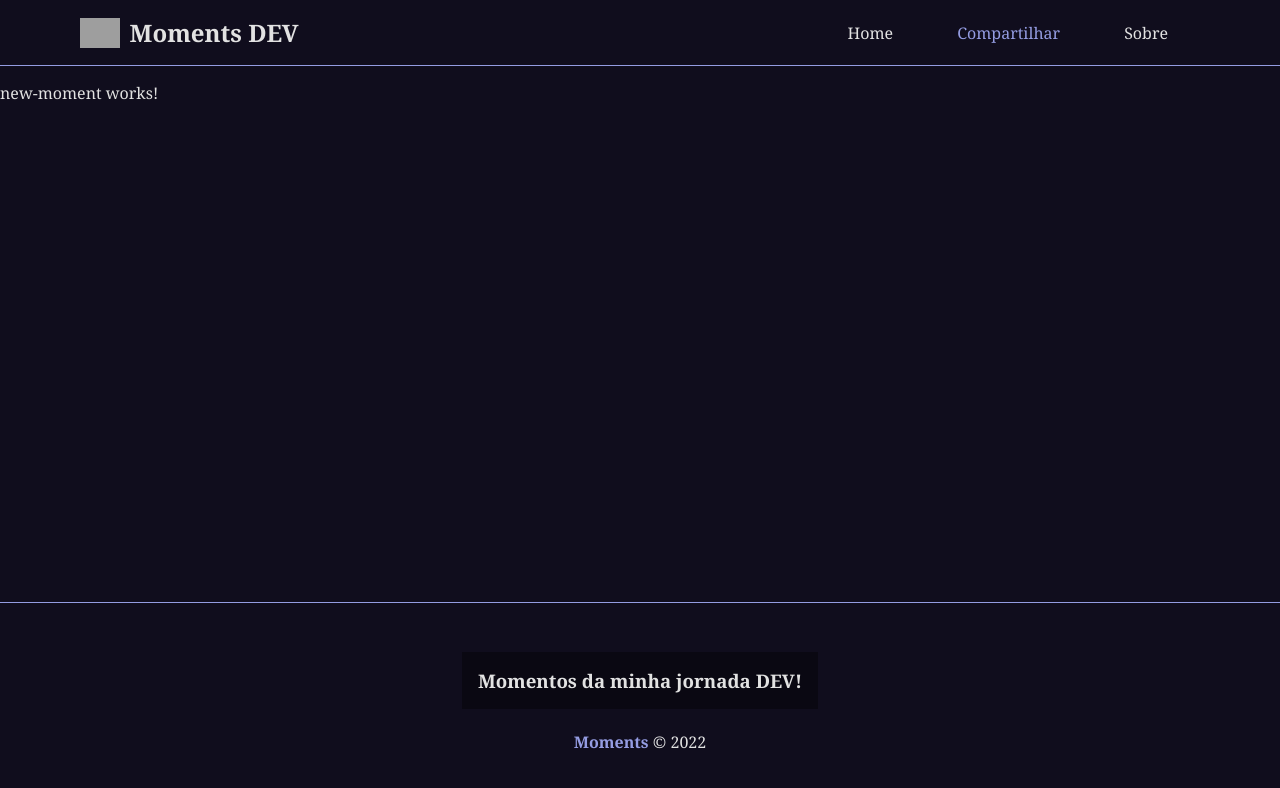
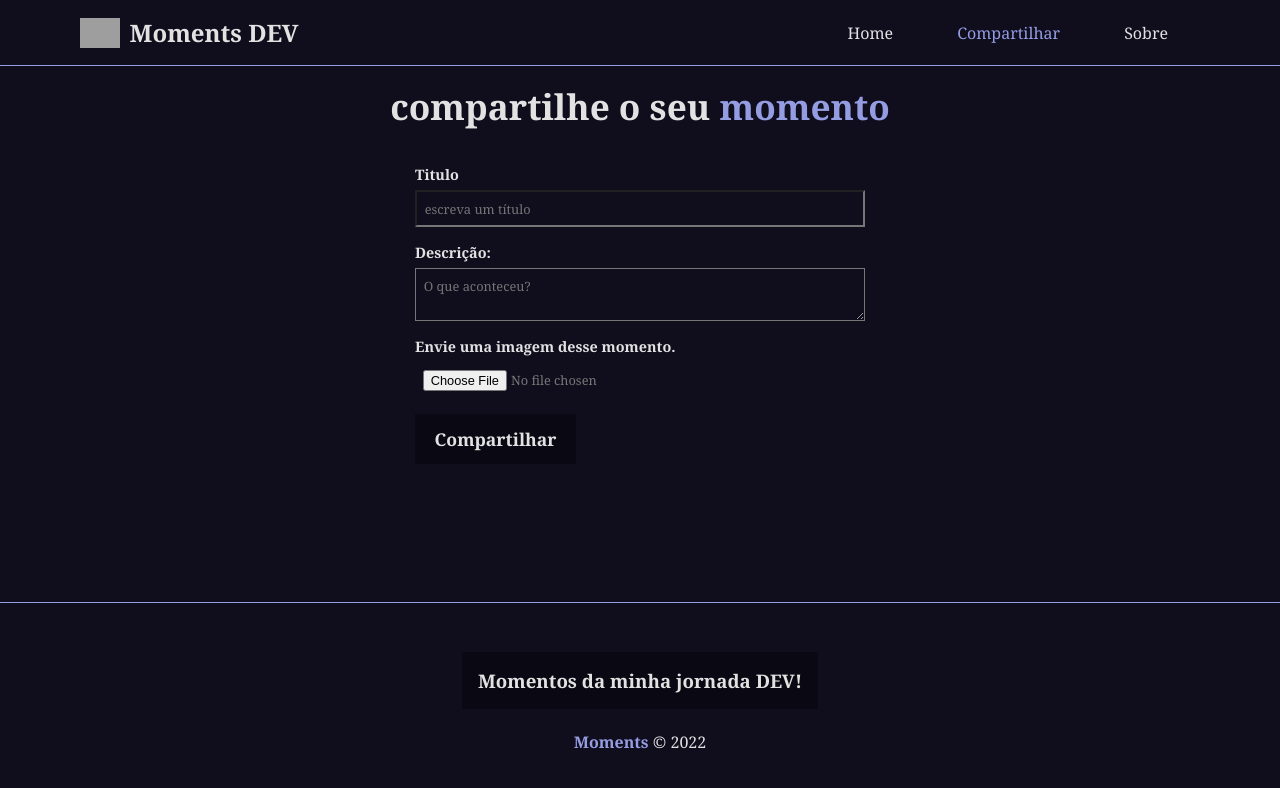
Before and after one commit to oeduardodev/PROJETO-Codei-frontend, an Angular app: page /moments/new in a window 1280 px wide. Shown: the top 788 px of the page. Built offline with nearby package versions, Linux system fonts and the light colour scheme; grey boxes are pictures that could not be loaded.

Commit message:
FEAT: Componente de formulário

```diff
--- /dev/null
+++ b/src/app/components/moment-form/moment-form.component.html
@@ -0,0 +1,15 @@
+<form action="">
+    <div class="form-group">
+        <label for="title">Titulo</label>
+        <input type="text" placeholder="escreva um título" required>
+    </div>
+    <div class="form-group">
+        <label for="title">Descrição:</label>
+        <textarea placeholder="O que aconteceu?" required></textarea>
+    </div>
+    <div class="form-group">
+        <label for="image">Envie uma imagem desse momento.</label>
+        <input type="file">
+    </div>
+    <input type="submit" value="{{btnText}}">
+</form>
--- a/src/app/components/pages/new-moment/new-moment.component.css
+++ b/src/app/components/pages/new-moment/new-moment.component.css
@@ -0,0 +1,9 @@
+h2 {
+    text-align: center;
+    margin-bottom: 1em;
+    font-size: 2.2em;
+}
+
+h2 span {
+    color: #949ce2;
+}
--- a/src/app/components/pages/new-moment/new-moment.component.html
+++ b/src/app/components/pages/new-moment/new-moment.component.html
@@ -1 +1,2 @@
-<p>new-moment works!</p>
+<h2>compartilhe o seu <span>momento</span>
+</h2><app-moment-form [btnText]="btnText"></app-moment-form>
--- a/src/app/components/pages/new-moment/new-moment.component.ts
+++ b/src/app/components/pages/new-moment/new-moment.component.ts
@@ -1,12 +1,13 @@
 import { Component } from '@angular/core';
+import { MomentFormComponent } from "../../moment-form/moment-form.component";
 
 @Component({
-  selector: 'app-new-moment',
-  standalone: true,
-  imports: [],
-  templateUrl: './new-moment.component.html',
-  styleUrl: './new-moment.component.css'
+    selector: 'app-new-moment',
+    standalone: true,
+    templateUrl: './new-moment.component.html',
+    styleUrl: './new-moment.component.css',
+    imports: [MomentFormComponent]
 })
 export class NewMomentComponent {
-
+    btnText = 'Compartilhar'
 }
--- a/src/styles.css
+++ b/src/styles.css
@@ -20,3 +20,96 @@
 li {
     list-style: none;
 }
+
+/* form */
+
+/* BUTTONS */
+
+.edit-btn,
+.remove-btn {
+    border: 1px solid #efefef;
+    padding: 0.4em 1em;
+    font-size: 1em;
+    margin: 0 0.5em;
+    cursor: pointer;
+    background-color: #fff;
+    transition: 0.4s;
+}
+
+button fa-icon,
+a fa-icon {
+    margin-right: 0.2em;
+}
+
+.edit-btn,
+.edit-btn path {
+    border-color: #007bff;
+    color: #007bff;
+}
+
+.edit-btn:hover,
+.edit-btn:hover path {
+    color: #fff;
+    background-color: #007bff;
+}
+
+.remove-btn,
+.remove-btn path {
+    border-color: #dc3545;
+    color: #dc3545;
+}
+
+.remove-btn:hover,
+.remove-btn:hover path {
+    color: #fff;
+    background-color: #dc3545;
+}
+
+/* FORM STYLES */
+form {
+    width: 450px;
+    margin: 0 auto;
+}
+
+.form-group {
+    display: flex;
+    flex-direction: column;
+    margin-bottom: 1em;
+}
+
+.form-group label {
+    font-weight: bold;
+    font-size: 0.9em;
+    margin-bottom: 0.4em;
+}
+
+.form-group input,
+.form-group textarea {
+    padding: 0.6em;
+    color: #777;
+    font-size: 0.8em;
+}
+
+input[type="submit"] {
+    background-color: #0000005e;
+    border: none;
+    padding: 0.6em 1em;
+    font-weight: bold;
+    cursor: pointer;
+    font-size: 1.1em;
+    border: 2px solid transparent;
+    transition: 0.4s;
+}
+
+input[type="submit"]:hover {
+    color: #949ce2;
+    border-color: #949ce2;
+    background-color: transparent;
+}
+
+.validation-error p {
+    color: #dc3545;
+    margin-top: 0.4em;
+    border-left: 3px solid #dc3545;
+    padding-left: 0.2em;
+}
```
Also changed, not shown: src/app/components/moment-form/moment-form.component.ts (added, +12 -0 lines), src/app/components/moment-form/moment-form.component.css (added), 1 other file (tests, documents, lock files or other folders).
